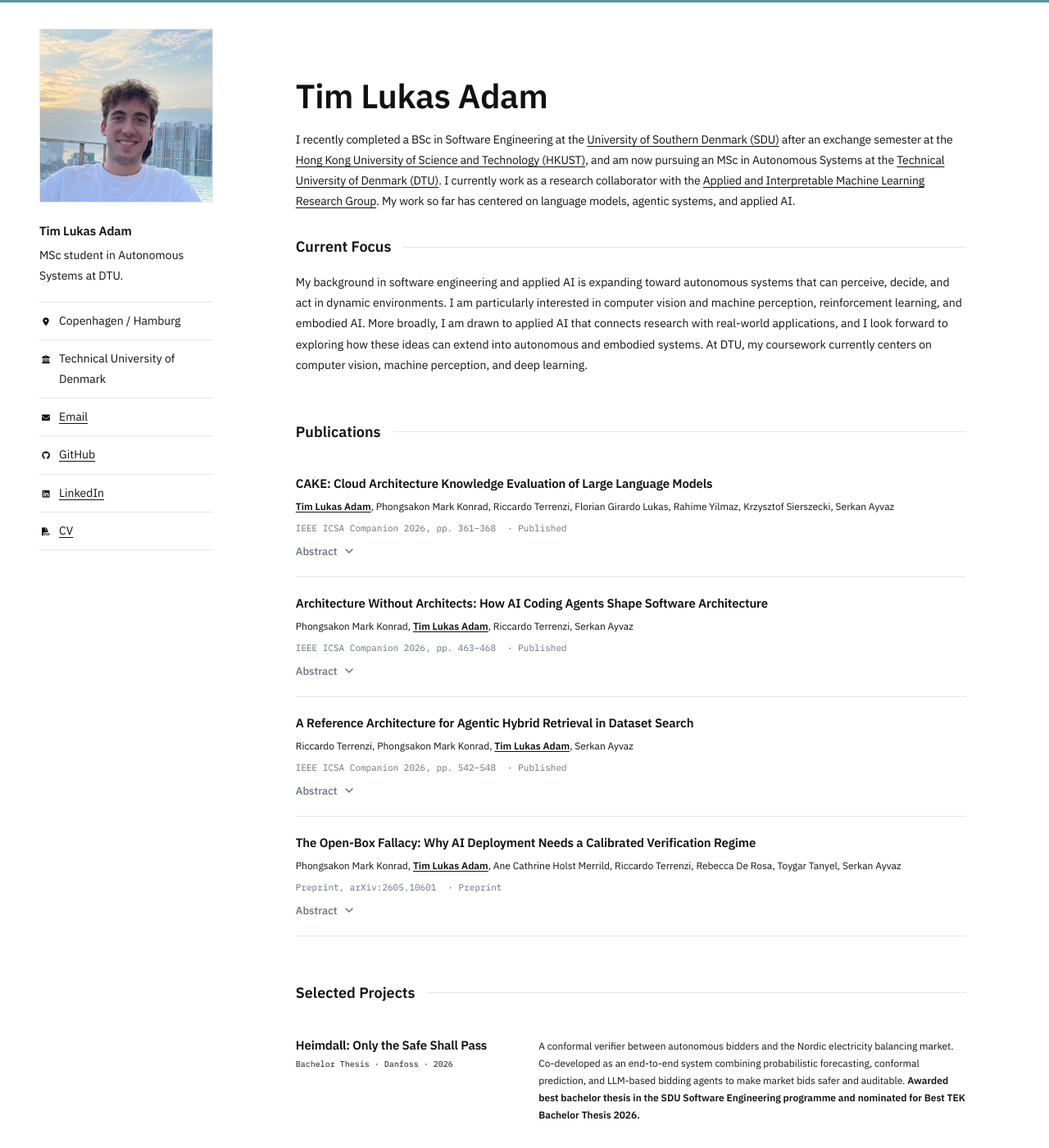
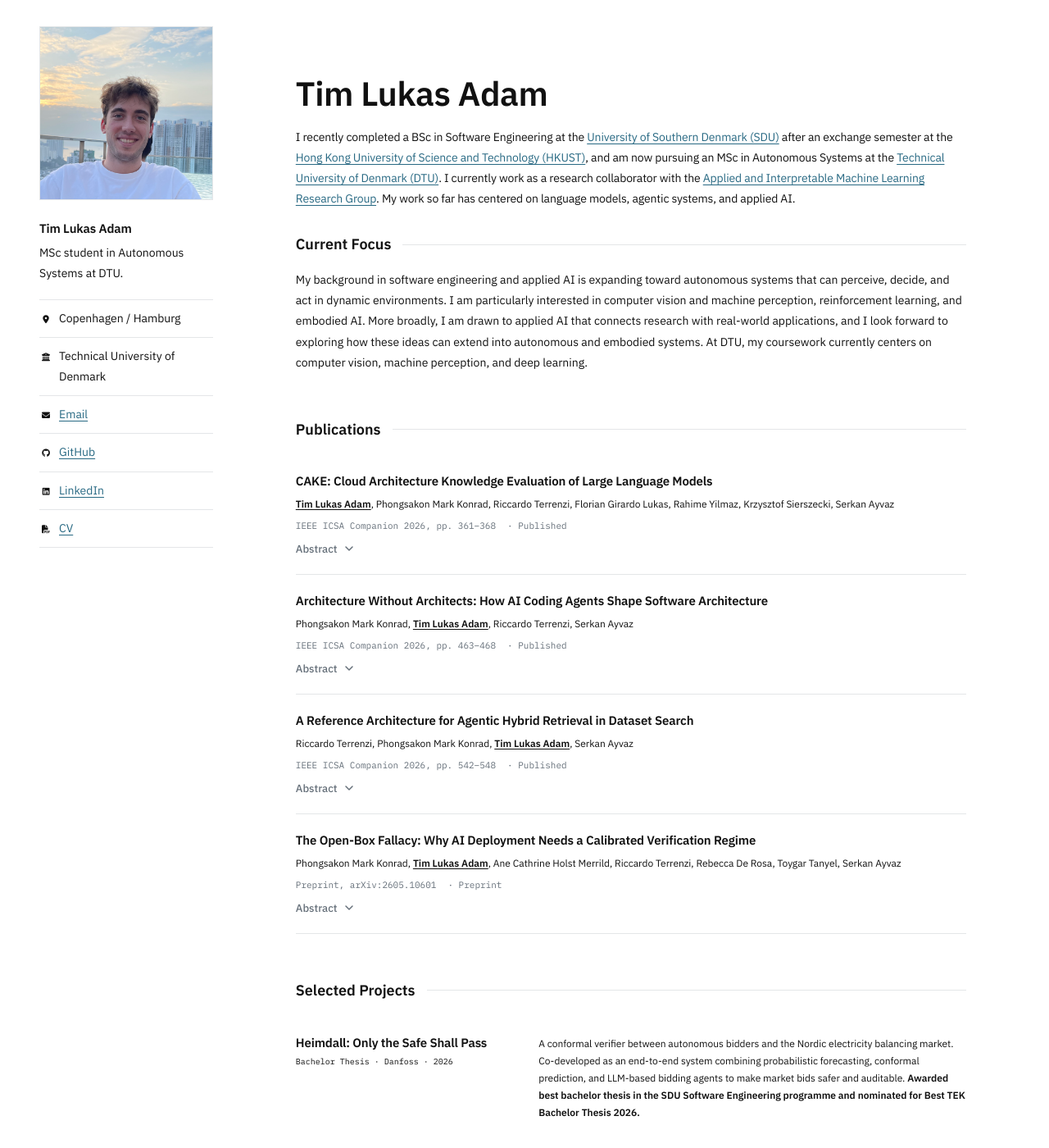
Before and after one commit to timadam03/timadam03.github.io, a Jekyll site: the page built from _pages/about.md, in a window 1280 px wide and 1400 px high. Shown: the whole window at 82% size. Built offline with Jekyll 4.4.1, drawn with Linux system fonts in a browser that asks for light colours.

Commit message:
style: remove top bar and keep links blue
Co-Authored-By: Claude Opus 5.5 <noreply@anthropic.com>

```diff
--- a/_includes/head/custom.html
+++ b/_includes/head/custom.html
@@ -42,28 +42,22 @@ body::before {
 }
 
 a {
-  color: inherit;
-  text-decoration-color: var(--grey-300);
+  color: var(--accent);
+  text-decoration-color: var(--accent-soft);
   text-decoration-thickness: 1px;
   text-underline-offset: 0.2em;
 }
 
 a:hover {
-  color: var(--accent);
-  text-decoration-color: var(--accent);
+  color: var(--accent-soft);
+  text-decoration-color: var(--accent-soft);
 }
 
 ::selection { color: var(--white); background: var(--accent); }
 :focus-visible { outline: 2px dashed var(--black); outline-offset: 4px; }
 
-.masthead {
-  position: static !important;
-  height: 3px;
-  background: var(--accent-soft);
-  border: 0;
-}
+.masthead { display: none; }
 
-.masthead__inner-wrap { display: none; }
 
 #main {
   width: min(100% - 48px, 1320px);
@@ -86,14 +80,14 @@ a:hover {
 .home-layout {
   display: grid;
   grid-template-columns: 260px minmax(0, 1fr);
-  min-height: calc(100vh - 3px);
+  min-height: 100vh;
 }
 
 .profile-sidebar {
   position: sticky;
   top: 0;
   align-self: start;
-  height: calc(100vh - 3px);
+  height: 100vh;
   overflow-y: auto;
   padding: 32px 24px;
   background: var(--white);
```
